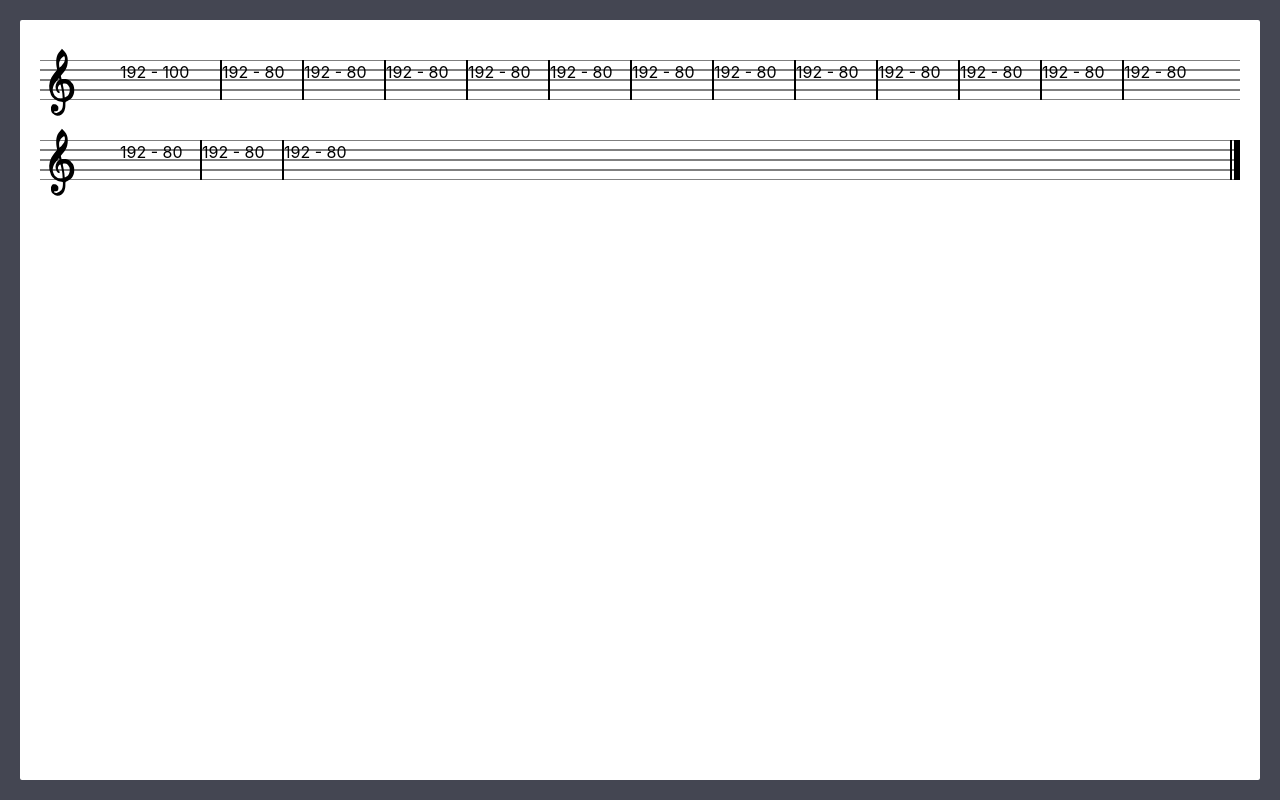
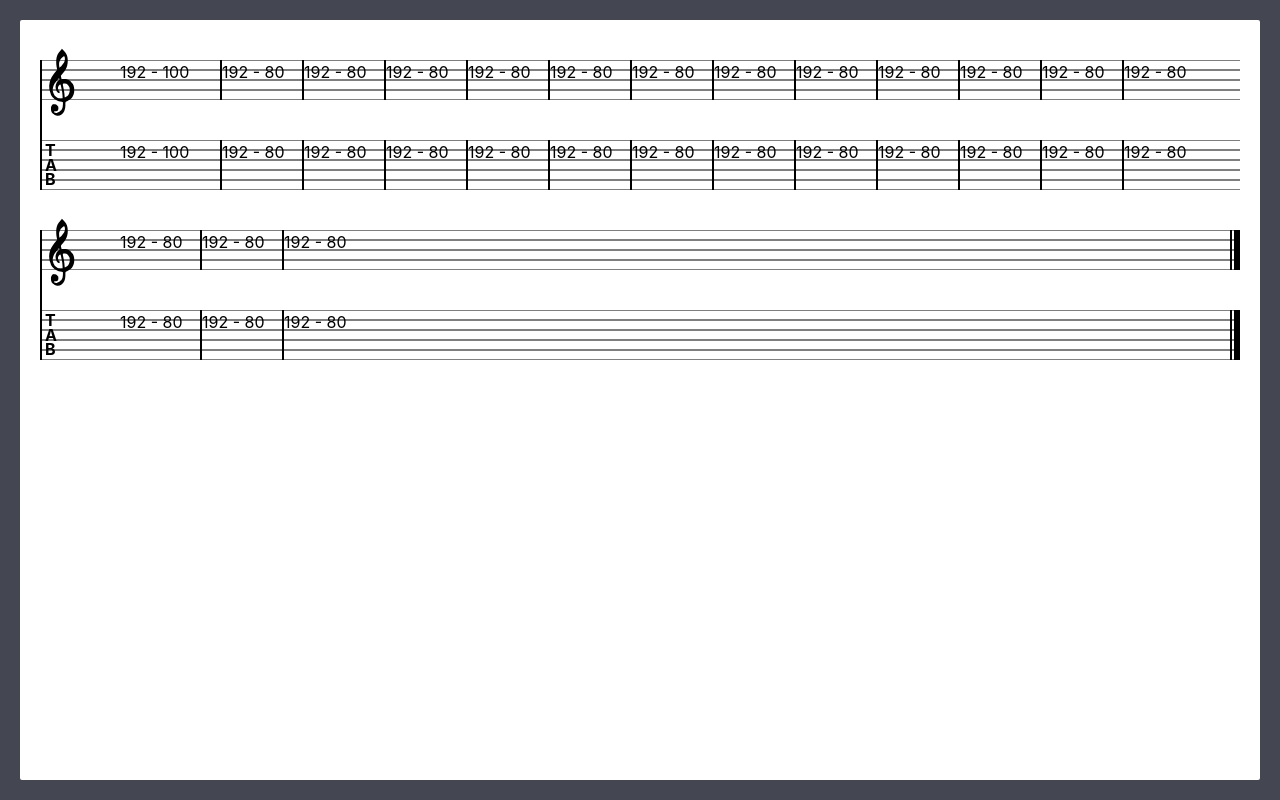
Before and after one commit to virtuosso-app/virtuosso-editor, a Svelte app: page / in a window 1280 px wide. Built offline with nearby package versions, Linux system fonts and the light colour scheme.

Commit message:
tablature on

```diff
--- a/src/components/Stave.svelte
+++ b/src/components/Stave.svelte
@@ -6,7 +6,7 @@ const STAVE_SEPARATOR_LINES = config.staves.separatorLines
 
 export let lines = DEFAULT_LINES
 
-const height = config.staves.height
+const height = lines === DEFAULT_LINES ? config.staves.height : config.staves.heightTablatures[lines]
 const getYCoord = (idx) => {
   return idx === 0 ? 0 : idx * STAVE_SEPARATOR_LINES
 }
@@ -51,4 +51,6 @@ const getYCoord = (idx) => {
 
 
 
+
+
 </style>
--- /dev/null
+++ b/src/components/StaveTab.svelte
@@ -0,0 +1,45 @@
+<script lang="ts">
+  import Stave from "./Stave.svelte";
+  import clefG from '../assets/clefG.svg'
+
+  export let lines = 6
+</script>
+
+
+<Stave {lines}>
+  <svelte:fragment slot="header">
+    <div class="clef">
+      <span class="clefTab">
+        <span>T</span>
+        <span>A</span>
+        <span>B</span>
+      </span>
+    </div>
+  </svelte:fragment>
+</Stave>
+
+<style lang="scss">
+  .clef {
+    position: absolute;
+    top:0;
+    left:5px;
+    width: 32px;
+    height: 100%;
+    display: flex;
+    align-self: center;
+  }
+  .clefTab {
+    width: 100%;
+    color: black;
+    display: flex;
+    flex-direction: column;
+    justify-content: center;
+    margin:0;
+    span{
+      width: 100%;
+      font-size: 16px;
+      line-height: 0.9;
+      font-weight: bold;
+    }
+  }
+</style>
--- a/src/components/VirtuossoEditor.svelte
+++ b/src/components/VirtuossoEditor.svelte
@@ -5,6 +5,7 @@ import { processPartiture, type Partiture } from '../lib/processPartiture'
 import StaveG from './StaveG.svelte'
 import StaveF from './StaveF.svelte'
 import Bar from './Bar.svelte'
+  import StaveTab from './StaveTab.svelte';
 
 let editorWidth: number
 
@@ -12,7 +13,8 @@ let editorWidth: number
 const partiture: Partiture = {
   clefG: true,
   clefF: false,
-  tablature: false,
+  tablature: true,
+  tablatureLines: 6,
   bars: [
     {
       ticks: 192,
@@ -180,9 +182,10 @@ let staves: any = {
   stavesG: [],
   stavesF: []
 }
-
+let heightBar = config.staves.height
 const process = () => {
   staves = processPartiture(partiture, editorWidth-140); // TODO: Calcular el with del editor - padding - headers de armadura etc
+  heightBar = partiture.tablature ? config.staves.heightTablatures[partiture.tablatureLines] : config.staves.height
   console.log(staves);
 }
 onMount(() => {
@@ -198,6 +201,8 @@ onMount(() => {
 <div class="editor" bind:clientWidth={editorWidth}>
   {#if loaded}
     {#each staves.stavesG as stave, idx}
+      <div class="stave-group">
+
         <div class="stave">
           <StaveG />
           <div class="bars" style="height: {config.staves.height + config.staves.marginTopDown*2}px">
@@ -212,10 +217,28 @@ onMount(() => {
               </div>
             </div>
           {/if}
+        </div>
+        {#if partiture.tablature}
+          <div class="line"></div>
+          <div class="stave">
+            <StaveTab lines={partiture.tablatureLines} />
+            <div class="bars" style="height: {heightBar + config.staves.marginTopDown*2}px">
+              {#each stave.bars as bar}
+                <Bar {bar} height={heightBar}/>
+              {/each}
+            </div>
+            {#if idx === staves.stavesG.length-1}
+              <div class="stave-end" style="height: {heightBar + config.staves.marginTopDown*2}px">
+                <div style="height: {heightBar}px">
+                  <span></span>
+                </div>
+              </div>
+            {/if}
 
           </div>
+        {/if}
+      </div>
     {/each}
-
     {#each staves.stavesF as stave}
       <div class="stave">
         <StaveF />
@@ -238,6 +261,18 @@ onMount(() => {
     margin: 20px;
     padding: 20px;
     border-radius: 2px;
+  }
+  .stave-group{
+    position: relative;
+    display: flex;
+    flex-direction: column;
+    .line{
+      position: absolute;
+      top:20px;
+      width: 2px;
+      height: calc(100% - 40px);
+      background-color: #000;
+    }
   }
   .stave {
     position:relative;
--- a/src/lib/processPartiture.ts
+++ b/src/lib/processPartiture.ts
@@ -16,6 +16,7 @@ export interface Partiture {
   clefG: boolean;
   clefF: boolean;
   tablature: boolean;
+  tablatureLines: number;
   bars: Bar[];
   barsF: Bar[];
 }
```
Lines whose indentation alone changed are shown as unchanged.
